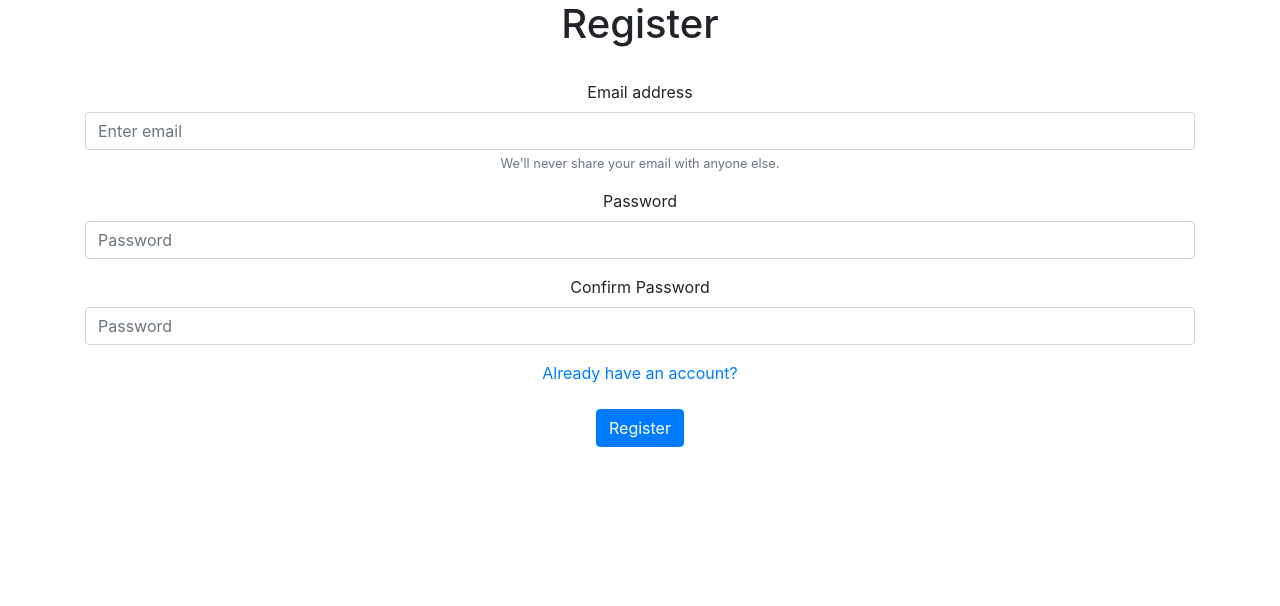
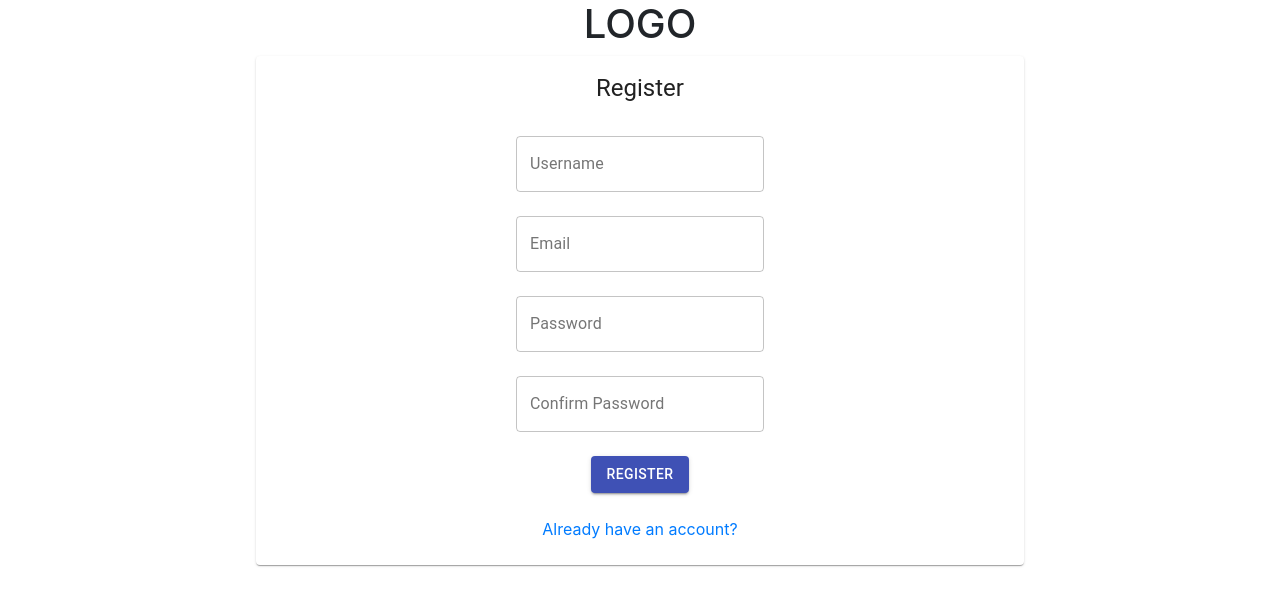
Before and after one commit to Naveed-Naqi/closure, a React (Create React App) app in the folder client/: page /register in a window 1280 px wide. Shown: the top 606 px of the page. Built offline with nearby package versions, Linux system fonts and the light colour scheme.

Commit message:
updated register frontend

```diff
--- a/client/src/components/auth/RegisterView.js
+++ b/client/src/components/auth/RegisterView.js
@@ -1,9 +1,14 @@
 import React, { useState } from "react";
 import { Link, useHistory } from "react-router-dom";
-import Form from "react-bootstrap/Form";
-import Button from "react-bootstrap/Button";
 
-import Container from "react-bootstrap/Container";
+import {
+  Grid,
+  Card,
+  CardHeader,
+  CardContent,
+  TextField,
+  Button,
+} from "@material-ui/core";
 
 const RegisterView = (props) => {
   const [state, setState] = useState({
@@ -25,50 +30,101 @@ const RegisterView = (props) => {
   };
 
   return (
-    <Container>
-      <h1>Register</h1>
-      <br></br>
-      <Form onSubmit={registerUser} autoComplete="off">
-        <Form.Group controlId="formBasicEmail">
-          <Form.Label>Email address</Form.Label>
-          <Form.Control
-            type="email"
-            placeholder="Enter email"
-            onChange={handleChange}
-          />
-          <Form.Text className="text-muted">
-            We'll never share your email with anyone else.
-          </Form.Text>
-        </Form.Group>
+    <Grid container justify="center" direction="column" alignItems="center">
+      <Grid item>
+        <h1>LOGO</h1>
+      </Grid>
 
-        <Form.Group controlId="formBasicPassword">
-          <Form.Label>Password</Form.Label>
-          <Form.Control
-            type="password"
-            placeholder="Password"
-            onChange={handleChange}
-          />
-        </Form.Group>
+      <Card style={{ width: "60%" }}>
+        <CardHeader title="Register"></CardHeader>
 
-        <Form.Group controlId="formBasicPassword">
-          <Form.Label>Confirm Password</Form.Label>
-          <Form.Control
-            type="password"
-            placeholder="Password"
-            onChange={handleChange}
-          />
-        </Form.Group>
+        <CardContent>
+          <Grid
+            container
+            direction="column"
+            justify="center"
+            alignItems="center"
+            spacing={3}
+          >
+            <Grid item>
+              <TextField variant="outlined" label="Username" id="username" />
+            </Grid>
+            <Grid item>
+              <TextField variant="outlined" label="Email" id="email" />
+            </Grid>
+            <Grid item>
+              <TextField variant="outlined" label="Password" id="password" />
+            </Grid>
+            <Grid item>
+              <TextField
+                variant="outlined"
+                label="Confirm Password"
+                id="confirmPassword"
+              />
+            </Grid>
 
-        <Link to="/">Already have an account?</Link>
+            <Grid item>
+              <Button
+                onClick={registerUser}
+                variant="contained"
+                color="primary"
+              >
+                Register
+              </Button>
+            </Grid>
+          </Grid>
 
-        <br></br>
-        <br></br>
+          <br></br>
+          <div>
+            <Link to="/">Already have an account?</Link>
+          </div>
+        </CardContent>
+      </Card>
+    </Grid>
+    // <Container>
+    //   <h1>Register</h1>
+    //   <br></br>
+    //   <Form onSubmit={registerUser} autoComplete="off">
+    //     <Form.Group controlId="formBasicEmail">
+    //       <Form.Label>Email address</Form.Label>
+    //       <Form.Control
+    //         type="email"
+    //         placeholder="Enter email"
+    //         onChange={handleChange}
+    //       />
+    //       <Form.Text className="text-muted">
+    //         We'll never share your email with anyone else.
+    //       </Form.Text>
+    //     </Form.Group>
 
-        <Button variant="primary" type="submit">
-          Register
-        </Button>
-      </Form>
-    </Container>
+    //     <Form.Group controlId="formBasicPassword">
+    //       <Form.Label>Password</Form.Label>
+    //       <Form.Control
+    //         type="password"
+    //         placeholder="Password"
+    //         onChange={handleChange}
+    //       />
+    //     </Form.Group>
+
+    //     <Form.Group controlId="formBasicPassword">
+    //       <Form.Label>Confirm Password</Form.Label>
+    //       <Form.Control
+    //         type="password"
+    //         placeholder="Password"
+    //         onChange={handleChange}
+    //       />
+    //     </Form.Group>
+
+    //     <Link to="/">Already have an account?</Link>
+
+    //     <br></br>
+    //     <br></br>
+
+    //     <Button variant="primary" type="submit">
+    //       Register
+    //     </Button>
+    //   </Form>
+    // </Container>
   );
 };
 
```
